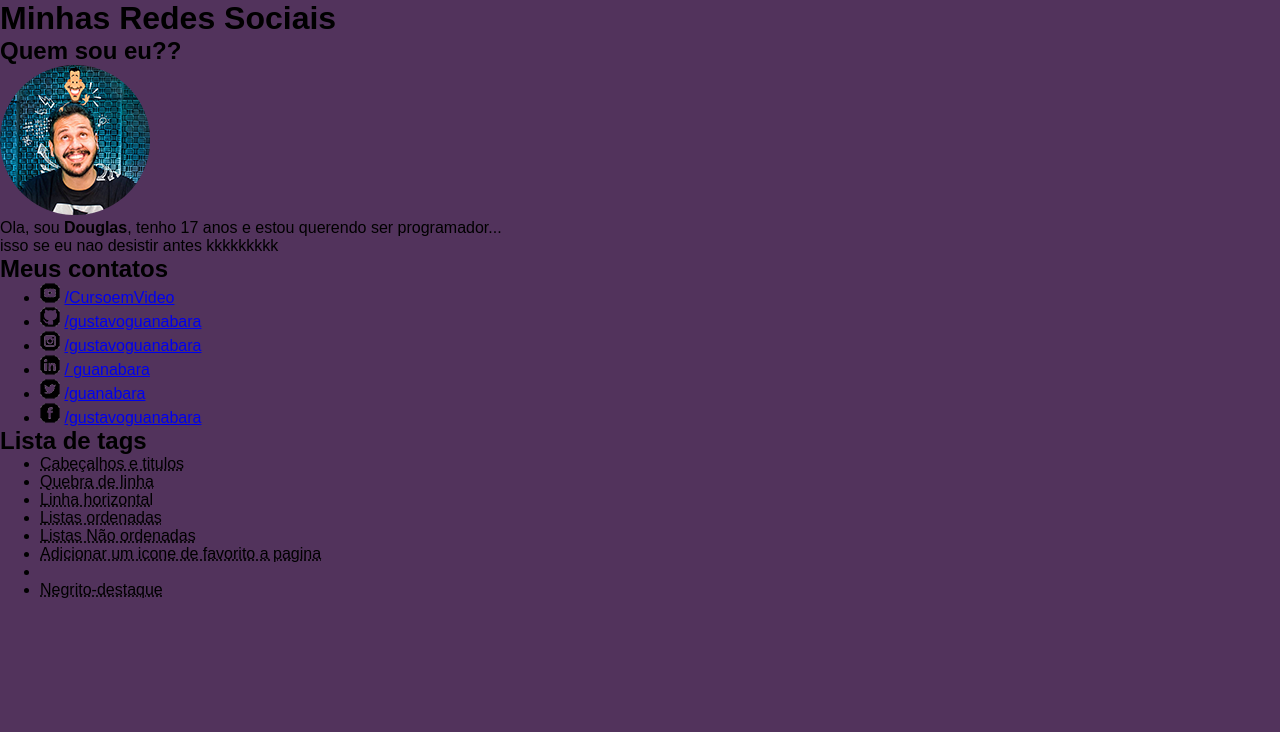
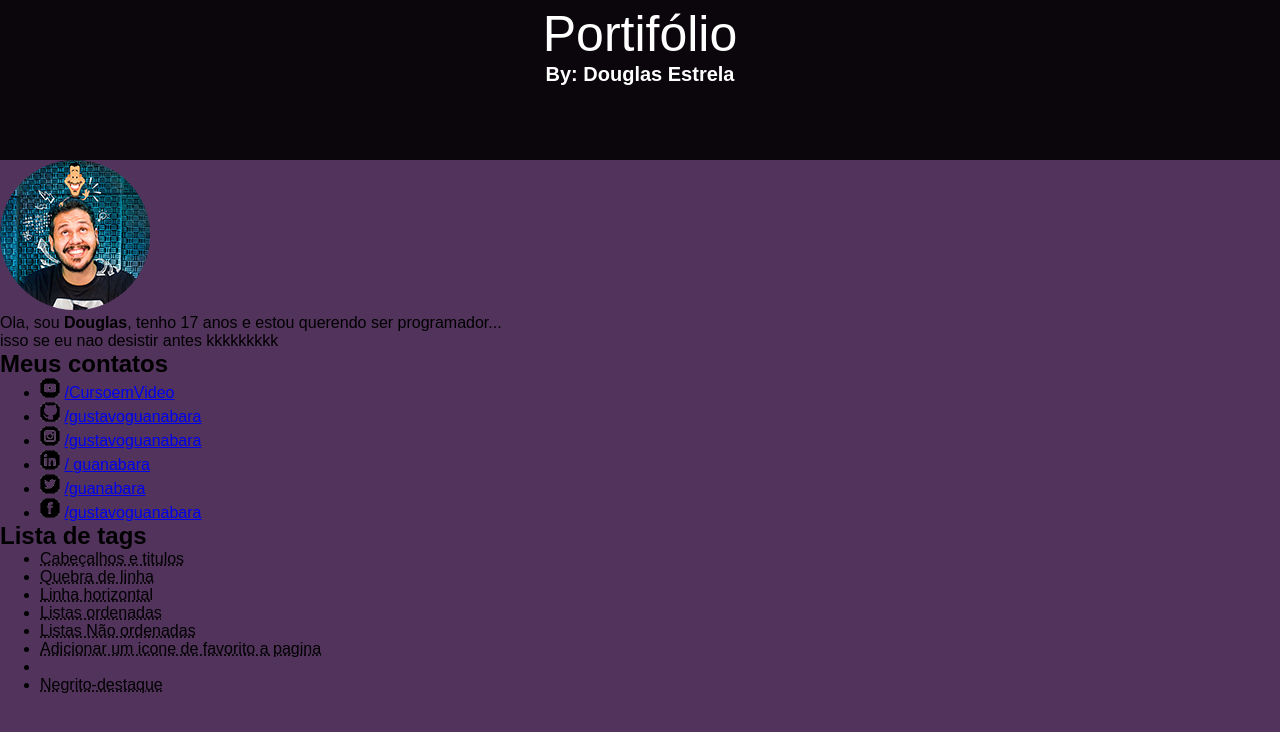
Before and after one commit to Dskzzz/htmlecss, a plain HTML site: page desafios/Desafio 01/Index.html in a window 1280 px wide. Drawn offline with Linux system fonts and the light colour scheme; a web font is replaced by a local one.

Commit message:
Algumas mudanças no projeto 1

```diff
--- a/desafios/Desafio 01/Index.html
+++ b/desafios/Desafio 01/Index.html
@@ -5,17 +5,21 @@
     <meta name="viewport" content="width=device-width, initial-scale=1.0">
     <link rel="shortcut icon" href="Imagens/favicon_io/favicon.ico" type="image/x-icon">
     <link rel="stylesheet" href="style.css">
-    <title>Meu desafio</title>
+    <title>Portifolio - Douglas Estrela</title>
 </head>
 
 <body>
-    <h1>Minhas Redes Sociais</h1>
-    <h2>Quem sou eu??</h2>
-    <p><img src="Imagens/foto-perfil-guanabara.png" alt="Foto de perfil do meu desafio"></p>
-    <p>Ola, sou <Strong> Douglas</Strong>, tenho 17 anos e estou querendo ser programador...  <br>isso se eu nao desistir antes kkkkkkkkk</p>
+    <header>
+        <h1>Portifólio</h1>
+        <h2>By: Douglas Estrela</h2>
+    </header>
 
-    <h2>Meus contatos</h2>
-    <p>
+    <main>
+        <p><img src="Imagens/foto-perfil-guanabara.png" alt="Foto de perfil do meu desafio"></p>
+        <p>Ola, sou <Strong> Douglas</Strong>, tenho 17 anos e estou querendo ser programador...  <br>isso se eu nao desistir antes kkkkkkkkk</p>
+        <h2>Meus contatos</h2>
+        <p>
+    </main>
 
         <ul>
 
--- a/desafios/Desafio 01/style.css
+++ b/desafios/Desafio 01/style.css
@@ -1,9 +1,7 @@
-@charset "UTF-8"
-
-@import url('https://fonts.googleapis.com/css2?family=Cinzel+Decorative:wght@400;700;900&family=Slabo+27px&display=swap');
+@import url('https://fonts.googleapis.com/css2?family=Anek+Tamil:wght@100..800&display=swap');
 
 :root{
-    --fonte-padrao: "Cinzel Decorative" , arial, verdana, sans-serif;
+    --fonte-padrao: "Anek Tamil" , arial, verdana, sans-serif;
 
 }
 
@@ -15,3 +13,25 @@ body{
     background-color: rgb(82, 51, 92) ;
     font-family: var(--fonte-padrao)
 }
+
+header{
+    width: 100vw;
+    height: 20vh;
+    background-color: rgba(0, 0, 0, 0.884);
+    color: white;
+}
+
+header h1{
+    text-align: center;
+    padding-top: 5px;
+    padding-bottom: 0px;
+    font-size: 50px;
+    font-weight: 150;
+}
+
+header h2{
+    text-align: center;
+    font-size: 20px;
+
+    padding-top: 0px;
+}
```
